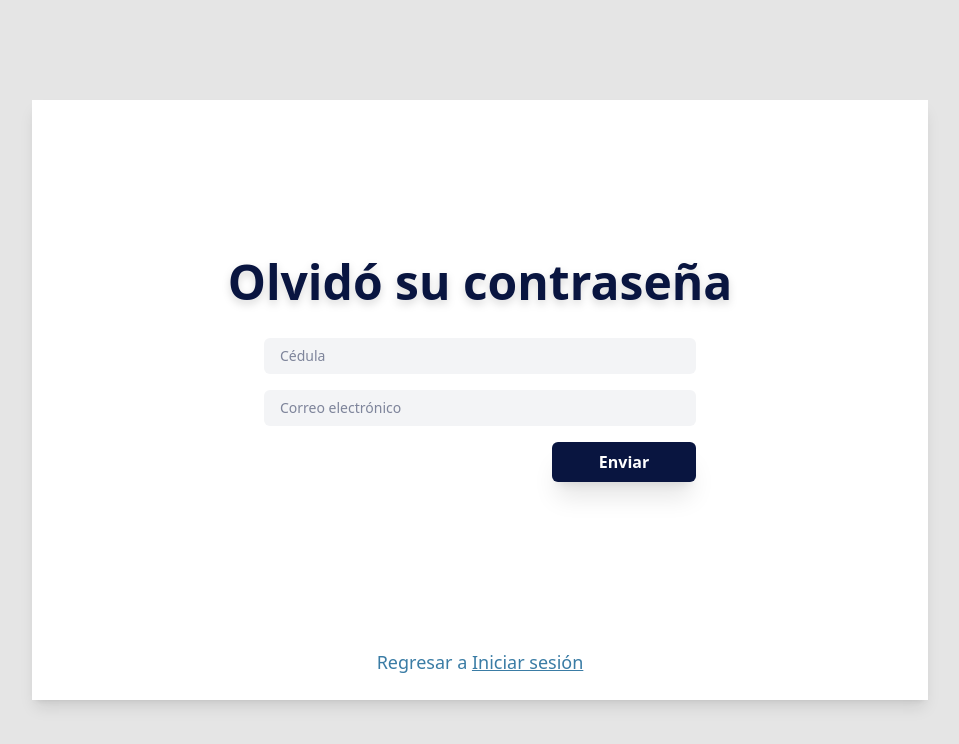
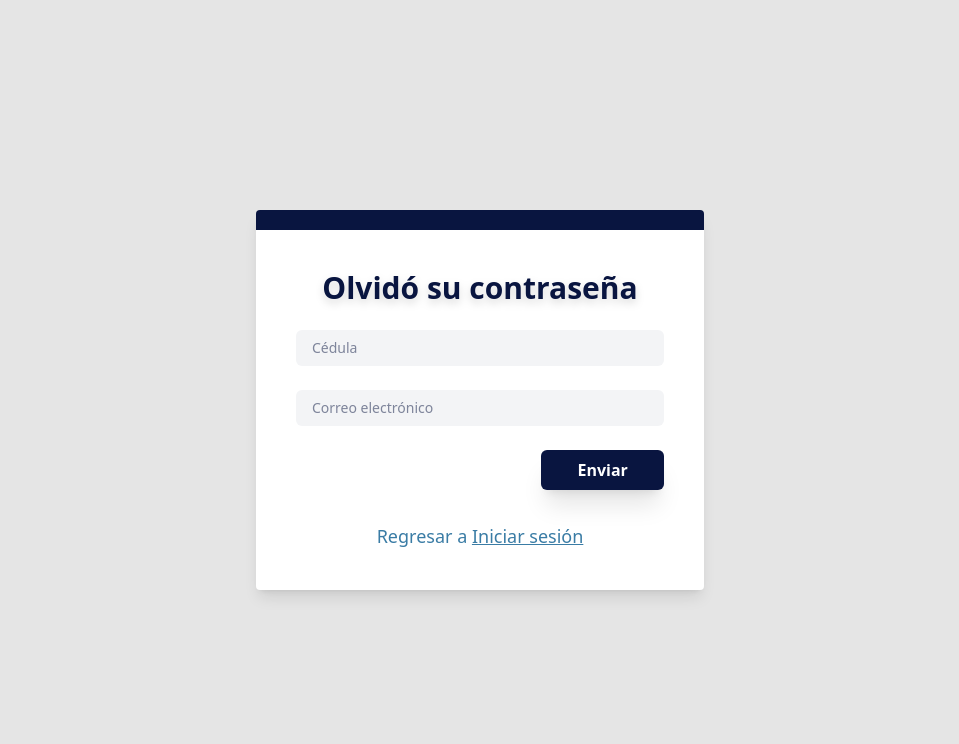
Before and after one commit to FranderCT/redsanpbalo-frontend-abonados, a React (Vite) app: page /auth/forgotPassword in a window 1280 px wide. Shown: the top 744 px of the page, without its empty margins (160-1119 px from the left). Built offline with nearby package versions, Linux system fonts and the light colour scheme.

Commit message:
cambios-componenteForgotPassword

```diff
--- a/src/Modules/Auth/Pages/ForgotPassword.tsx
+++ b/src/Modules/Auth/Pages/ForgotPassword.tsx
@@ -25,26 +25,17 @@ const ForgotPassword = () => {
         });
 
       return (
-        <div className="bg-white w-full max-w-4xl shadow-lg p-6 flex flex-col md:flex-row gap-6 min-h-screen md:min-h-0 md:h-[600px] mx-auto overflow-y-auto">
-
-
-            {/* Título para mobile */}
-            <div className="md:hidden flex flex-col items-center justify-center mb-4">
-                <h1 className="text-4xl font-extrabold text-[#091540]">ASADA</h1>
-                <h2 className="text-2xl font-semibold text-[#2F6690]">San Pablo</h2>
-            </div>
-
+        <div className="w-full max-w-md bg-white rounded-sm shadow-lg border-t-20 border-[#091540] px-8 py-10">
             {/* Formulario */}
-            <div className="w-full flex flex-col justify-between items-center">
-                <div className="flex flex-col justify-center items-center flex-grow w-full">
-                <h2 className="text-3xl md:text-5xl font-bold text-[#091540] mb-6 text-center drop-shadow-lg">Olvidó su contraseña</h2>
+            <div className="flex flex-col justify-center items-center flex-grow w-full gap-4">
+                <h2 className="md:text-3xl font-bold text-[#091540] text-center drop-shadow-lg gap-4">Olvidó su contraseña</h2>
 
                 <form
                     onSubmit={(e) => {
                     e.preventDefault();
                     form.handleSubmit();
                     }}
-                    className="w-full max-w-md p-2 flex flex-col gap-4"
+                    className="w-full max-w-md p-2 flex flex-col gap-6"
                 >
                     <form.Field name="cedula">
                         {(field) => (
@@ -93,7 +84,7 @@ const ForgotPassword = () => {
                         <div className="flex flex-row justify-end items-end">
                         <button
                             type="submit"
-                            className="w-1/3 bg-[#091540] shadow-xl text-white py-2 rounded-md font-semibold hover:bg-[#1789FC] transition cursor-pointer"
+                            className="w-1/3 px-4 py-2 bg-[#091540] shadow-xl text-white py-2 rounded-md font-semibold hover:bg-[#1789FC] transition cursor-pointer"
                             disabled={!canSubmit}
                         >
                             {isSubmitting ? '...' : 'Enviar'}
@@ -110,9 +101,7 @@ const ForgotPassword = () => {
                     Iniciar sesión
                 </a>
                 </p>
-            </div>
         </div>
-
 
     )
 }
```
